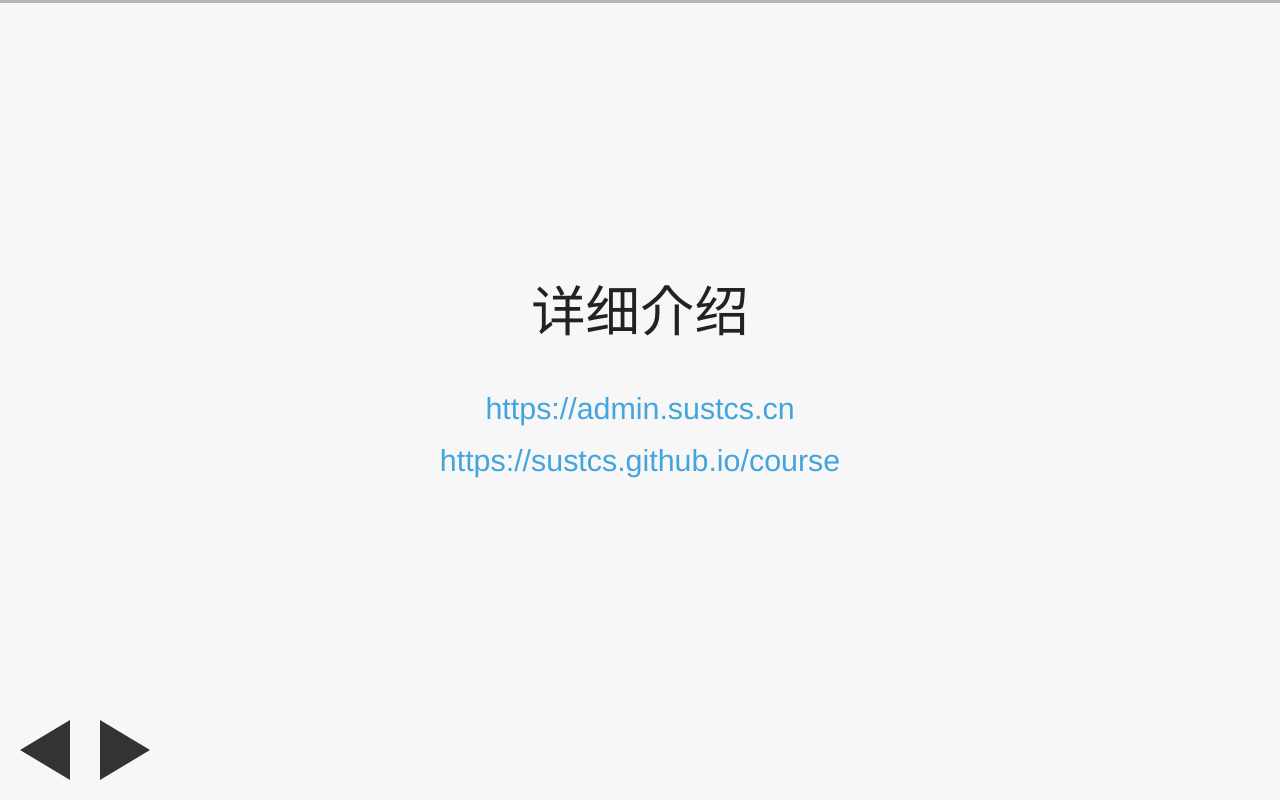
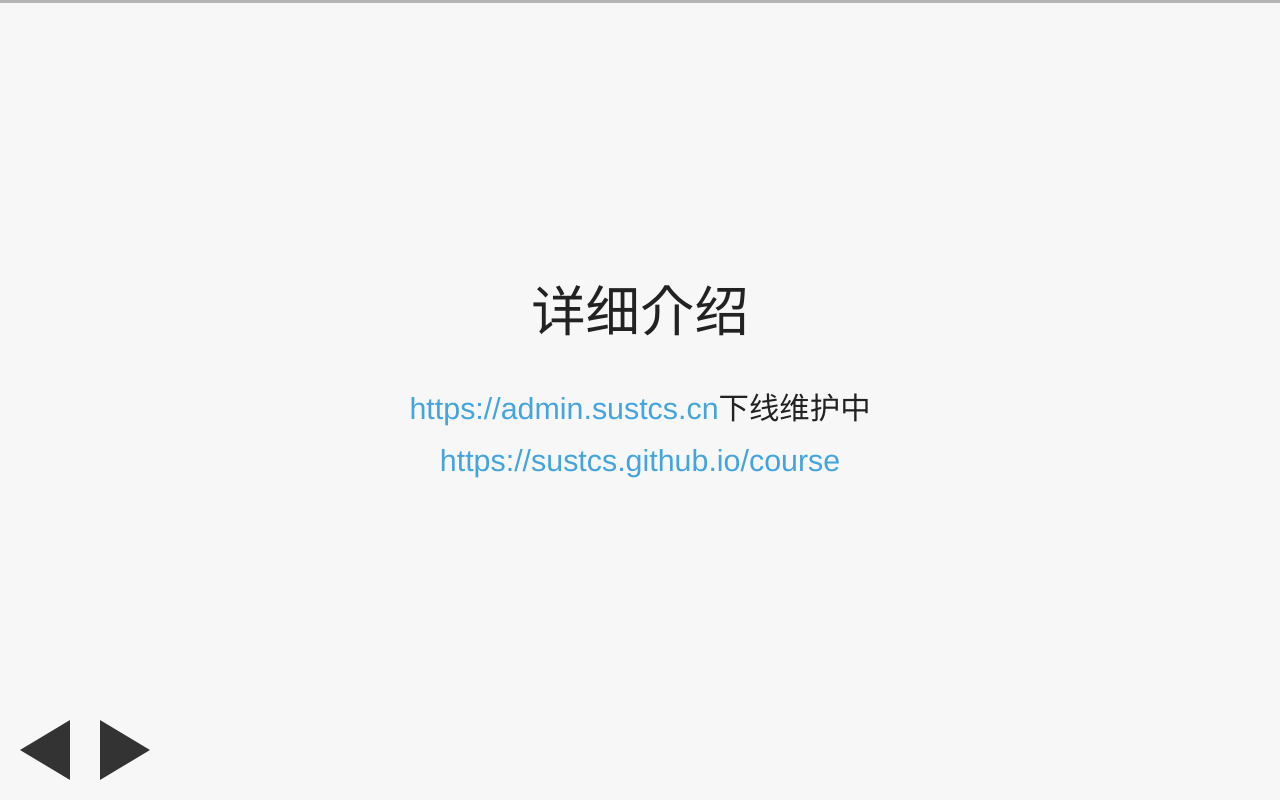
Before and after one commit to MakerGYT/PPT, a plain HTML site: page 2019-6-13/index.html in a window 1280 px wide. Both pictures are taken after a click on the element 45 px from the left and 750 px from the top of the page. Drawn offline with Linux system fonts and the light colour scheme.

Commit message:
Update index.html

```diff
--- a/2019-6-13/index.html
+++ b/2019-6-13/index.html
@@ -403,7 +403,7 @@ Node.js、MySQL 等技术设计开发一个计算机专业平台微信小程序
       <a href="http://twitter.com/@jdan"></a>
     </h3>
     <h3 class="url">
-      <a href="http://localhost:8000">https://admin.sustcs.cn</a>
+      <a href="http://localhost:8000">https://admin.sustcs.cn</a><span>下线维护中</span>
     </h3>
     <h3 class="url">
       <a href="https://sustcs.github.io/course">https://sustcs.github.io/course</a>
```
